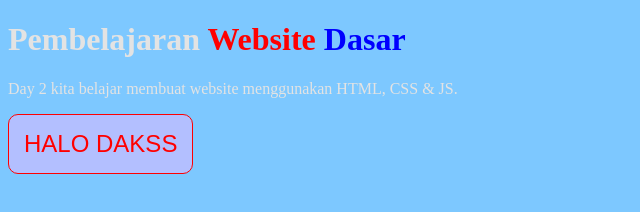
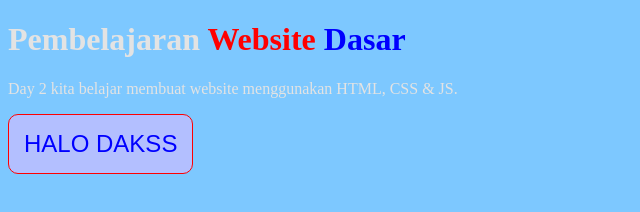
Before and after one commit to raihan555-byt/adillnibousssssssssss, a plain HTML site: page index.html in a window 1280 px wide. In both pictures the pointer is over the button "HALO DAKSS". Shown: the whole page, without its empty margins (0-640 px from the left). Drawn offline with Linux system fonts and the light colour scheme.

Commit message:
Update index.html

```diff
--- a/index.html
+++ b/index.html
@@ -15,13 +15,13 @@ Pembelajaran
 Day 2 kita belajar membuat website menggunakan HTML, CSS & JS.
 </p>
 
-<button onclick="alert('Halo kawand!')" style="font-size: 24px; padding: 15px; background-color: #B3BFFF; color: #EFEFEF; border: 1px #B3BFFF solid; border-radius: 10px;">
+<button onclick="alert('haha TOLOL sia GBLG benget sia HURUNG KONTOL')" style="font-size: 24px; padding: 15px; background-color: #B3BFFF; color: #EFEFEF; border: 1px #B3BFFF solid; border-radius: 10px;">
 HALO DAKSS
 </button>
 
 <style>
 button:hover {
-	color: red !important;
+	color: blue !important;
     border: 1px red solid !important;
 }
 </style>
```
